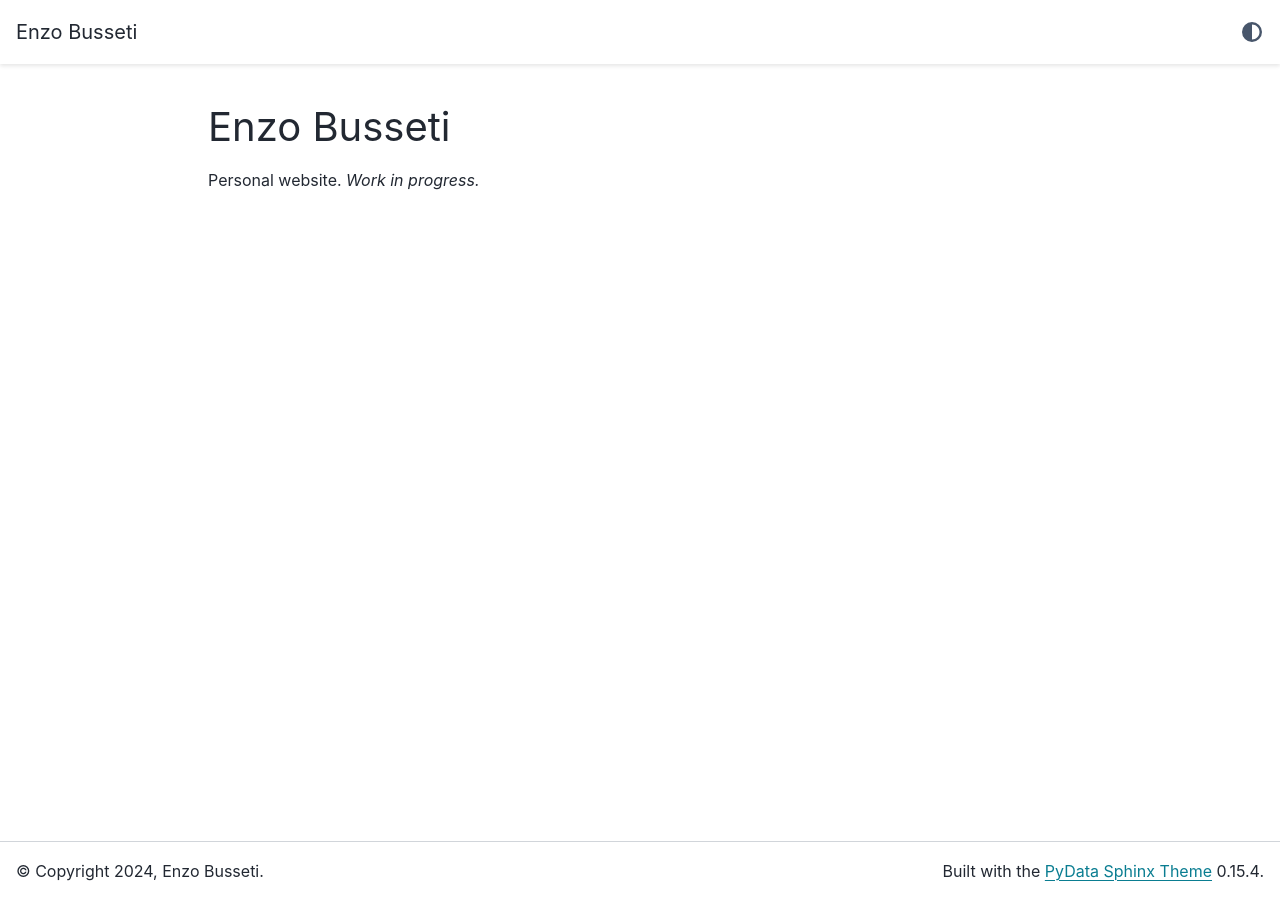
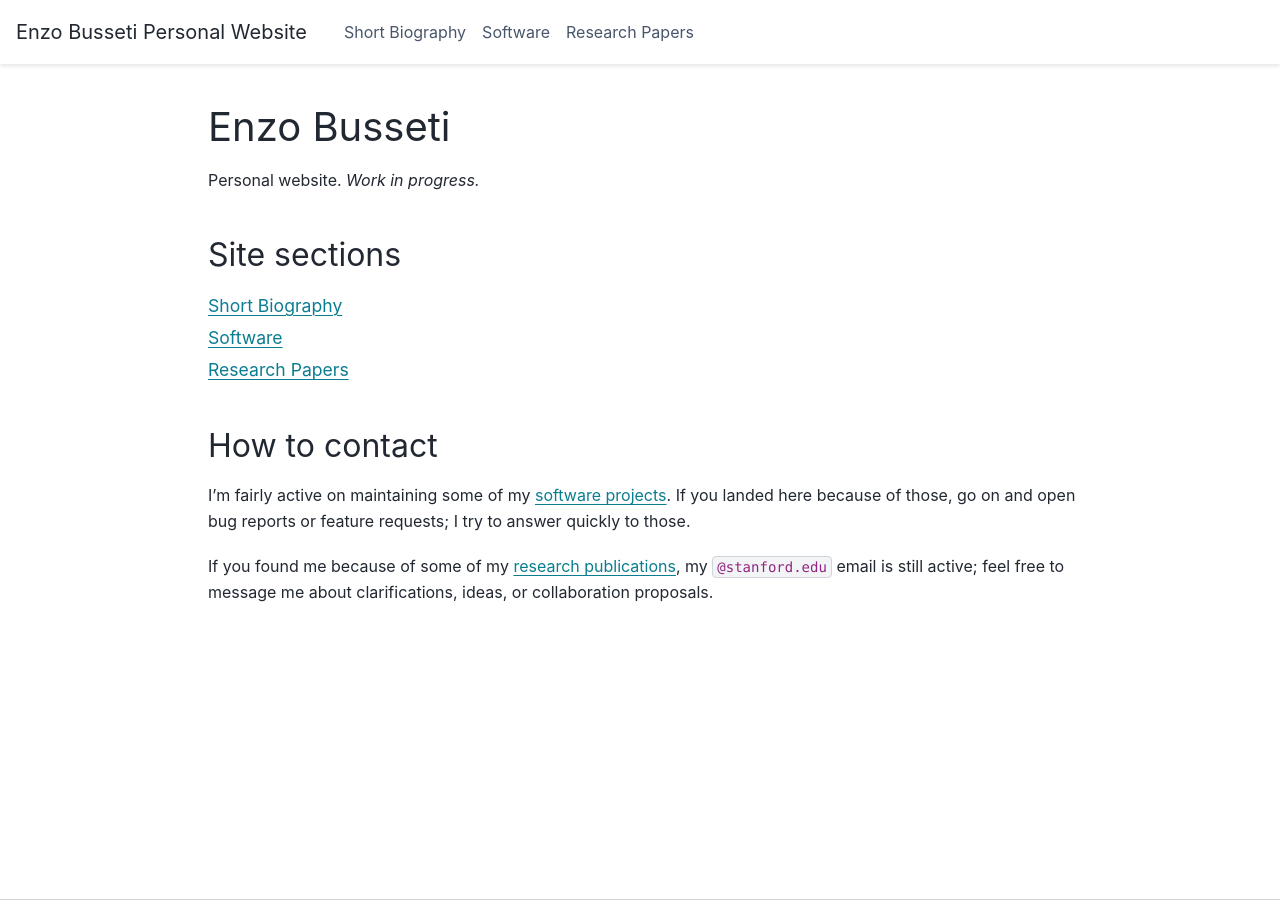
Before and after one commit to enzbus/enzbus.github.io, a Sphinx documentation site: the page built from source/index.rst, in a window 1280 px wide. Built offline with Sphinx 7.4.7 and the PyData theme 0.15.4, drawn with Linux system fonts in a browser that asks for light colours.

Commit message:
structure, basic content

```diff
--- /dev/null
+++ b/source/bio.rst
@@ -0,0 +1,4 @@
+Short Biography
+===============
+
+*Work in progress.*
--- a/source/conf.py
+++ b/source/conf.py
@@ -24,8 +24,8 @@ exclude_patterns = []
 # https://www.sphinx-doc.org/en/master/usage/configuration.html#options-for-html-output
 
 html_theme = 'pydata_sphinx_theme'
-html_title = 'Enzo Busseti'
-# html_static_path = ['_static']
+html_title = 'Enzo Busseti Personal Website'
+html_static_path = ['_static']
 
 # put CNAME in the build folder
 # html_extra_path = ['../CNAME']
@@ -40,8 +40,29 @@ html_show_sphinx = False
 # this dict is the main customization; gets populated with defaults (see
 # pydata-sphinx docs), apart from user settings specified here
 html_theme_options = {
+
     # remove site search cell
     "navbar_persistent": [],
+
+    # remove light/dark theme switcher
+    "navbar_end": [],
+
     # remove right bar
     "secondary_sidebar_items": [],
+    "primary_sidebar_end": [],
+
+    # remove footer content
+    "footer_start": [],
+    "footer_end": [],
+
+    # remove prev/next buttons
+    "show_prev_next": False,
     }
+
+# this should remove the sidebar from all pages
+html_sidebars = {
+  "*": []
+}
+
+# for extra customization can extend source/_static/css/custom.css
+html_css_files = ["css/custom.css"]
--- a/source/index.rst
+++ b/source/index.rst
@@ -5,3 +5,25 @@ Enzo Busseti
 ============
 
 Personal website. *Work in progress.*
+
+
+Site sections
+-------------
+.. toctree::
+   :maxdepth: 1
+
+   bio
+   software
+   papers
+
+
+How to contact
+--------------
+
+I'm fairly active on maintaining some of my :doc:`software projects<software>`.
+If you landed here because of those, go on and open bug reports or feature
+requests; I try to answer quickly to those.
+
+If you found me because of some of my :doc:`research publications <papers>`, my
+``@stanford.edu`` email is still active; feel free to message me about
+clarifications, ideas, or collaboration proposals.
```
Also changed, not shown: source/papers.rst (added, +11 -0 lines), source/software.rst (added, +10 -0 lines), source/_static/css/custom.css (added).
